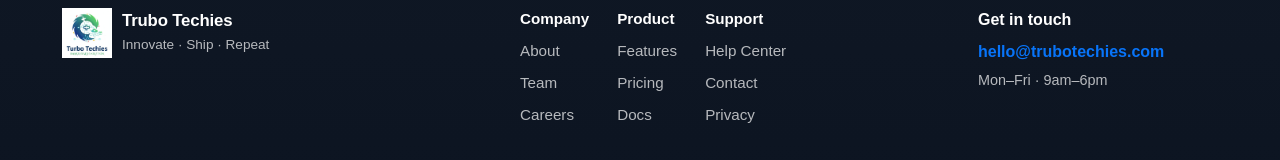
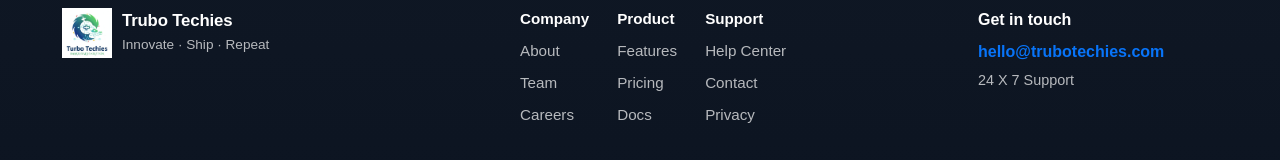
Before and after one commit to anujOparota/TechSprint, a React (Vite) app: page /dashboard in a window 1280 px wide. Shown: the part 780-940 px from the top of the page. Built offline with nearby package versions, Linux system fonts and the light colour scheme.

Commit message:
Footer message change

```diff
--- a/src/components/Footer/Footer.jsx
+++ b/src/components/Footer/Footer.jsx
@@ -55,7 +55,7 @@ export default function Footer() {
         <div className="footer-contact" aria-hidden="false">
           <p className="contact-title">Get in touch</p>
           <a className="contact-mail" href="mailto:hello@trubotechies.com">hello@trubotechies.com</a>
-          <p className="contact-note">Mon–Fri · 9am–6pm</p>
+          <p className="contact-note">24 X 7 Support</p>
         </div>
       </div>
 
```
